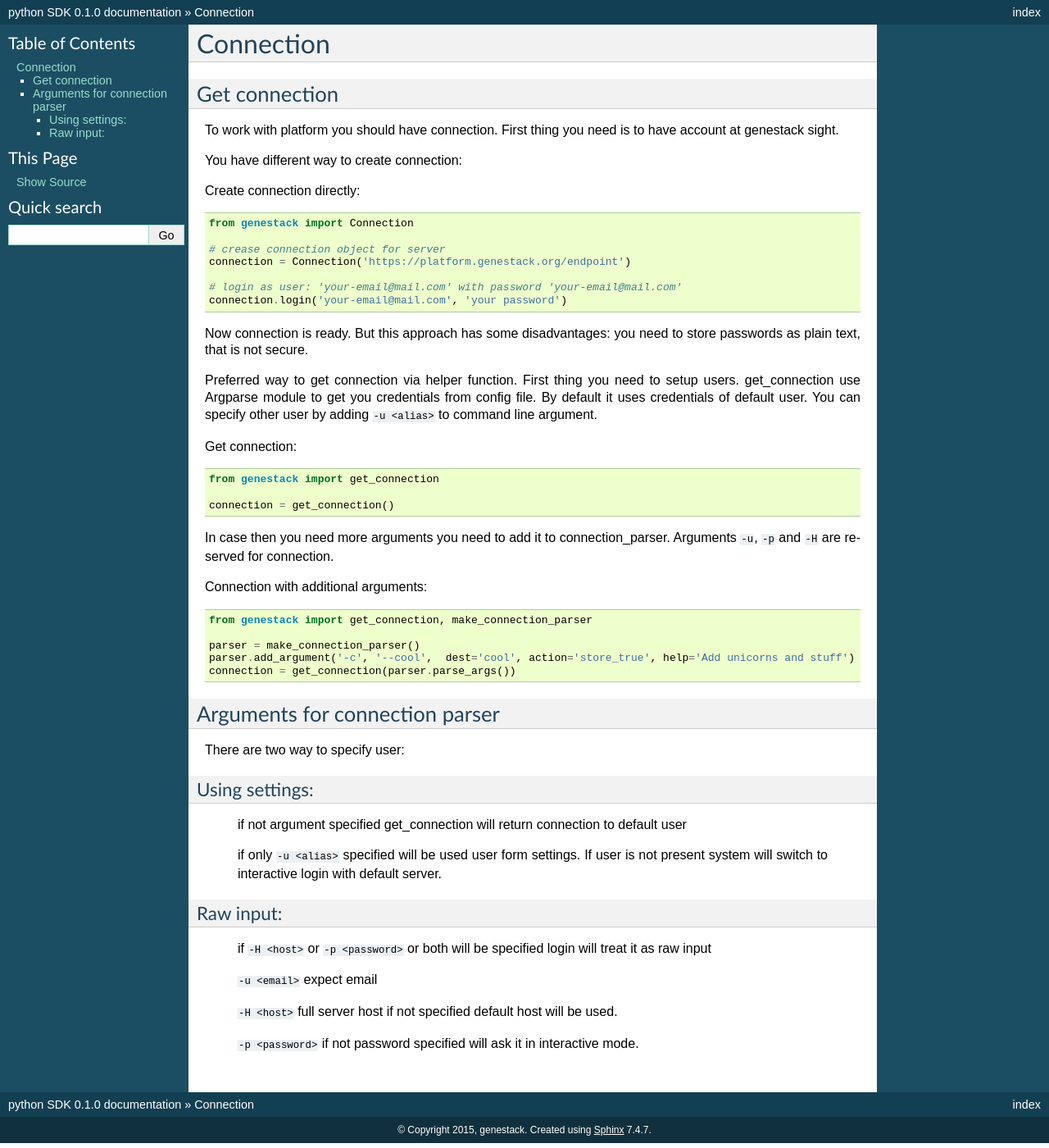
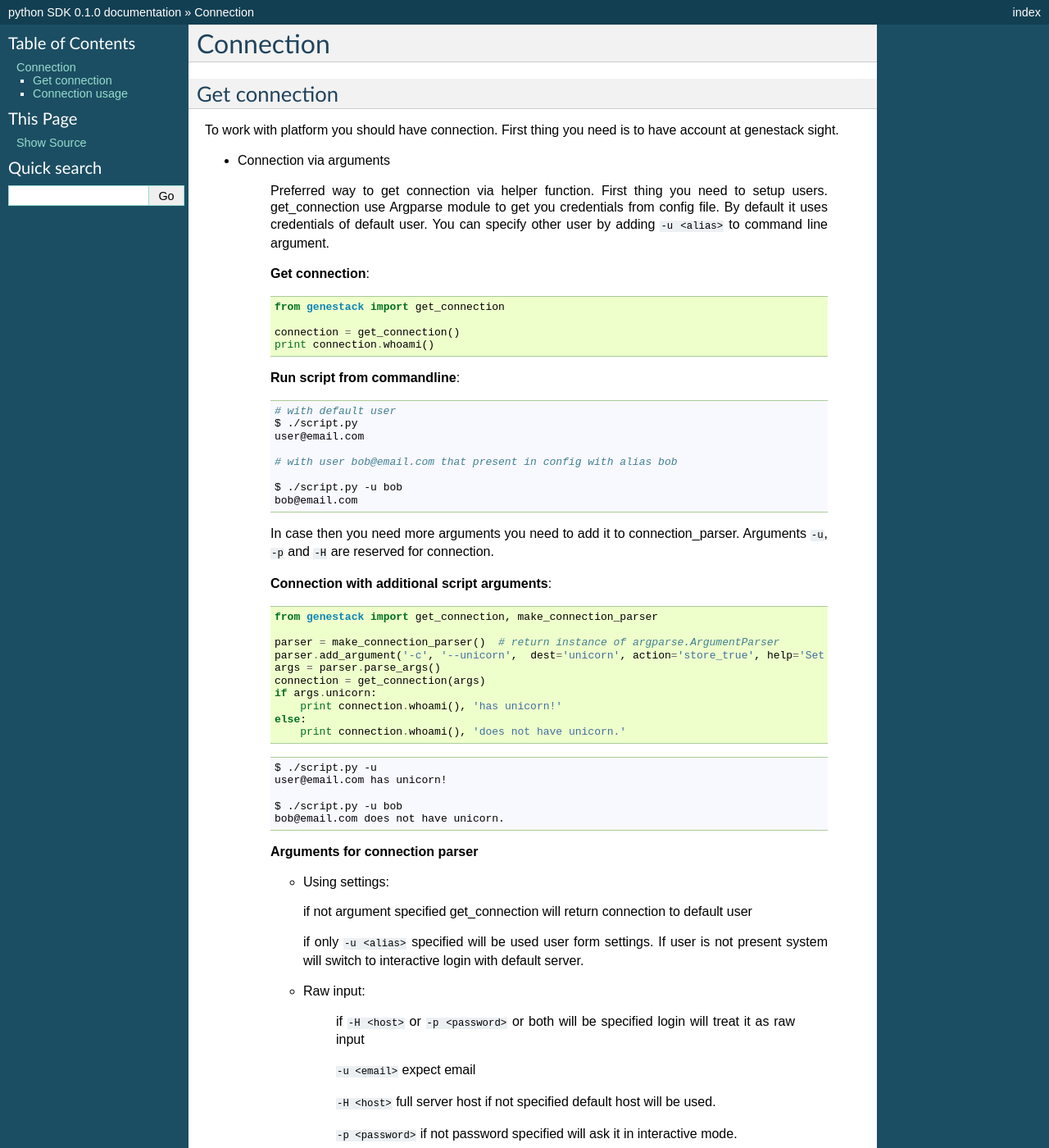
Before and after one commit to genestack/sdk, a Sphinx documentation site: the page built from docs/source/examples/connection.rst, in a window 1280 px wide and 1400 px high. Shown: the whole window at 82% size. Built offline with Sphinx 7.4.7, drawn with Linux system fonts in a browser that asks for light colours; the version number is read from the project's files by our own code; some of the changed text lies outside the part shown.

Commit message:
Update docs.

```diff
--- a/docs/source/examples/connection.rst
+++ b/docs/source/examples/connection.rst
@@ -6,61 +6,127 @@
 
 To work with platform you should have connection. First thing you need is to have account at genestack sight.
 
-You have different way to create connection:
-
-Create connection directly::
-
-    from genestack import Connection
-
-    # crease connection object for server
-    connection = Connection('https://platform.genestack.org/endpoint')
-
-    # login as user: 'your-email@mail.com' with password 'your-email@mail.com'
-    connection.login('your-email@mail.com', 'your password')
-
-Now connection is ready. But this approach has some disadvantages: you need to store passwords as plain text, that is not secure.
-
-Preferred way to get connection via helper function.  First thing you need to setup users.
-get_connection use Argparse module to get you credentials from config file. By default it uses credentials of default user.
-You can specify other user by adding ``-u <alias>`` to command line argument.
-
-Get connection::
-
-    from genestack import get_connection
-
-    connection = get_connection()
+* Connection via arguments
 
 
-In case then you need more arguments you need to add it to connection_parser. Arguments ``-u``, ``-p`` and ``-H`` are reserved for connection.
+    Preferred way to get connection via helper function.  First thing you need to setup users.
+    get_connection use Argparse module to get you credentials from config file. By default it uses credentials of default user.
+    You can specify other user by adding ``-u <alias>`` to command line argument.
+
+    **Get connection**::
+
+        from genestack import get_connection
+
+        connection = get_connection()
+        print connection.whoami()
 
 
-Connection with additional arguments::
-
-    from genestack import get_connection, make_connection_parser
-
-    parser = make_connection_parser()
-    parser.add_argument('-c', '--cool',  dest='cool', action='store_true', help='Add unicorns and stuff')
-    connection = get_connection(parser.parse_args())
+    **Run script from commandline**:
 
 
-Arguments for connection parser
-===============================
+    .. code-block:: sh
 
-There are two way to specify user:
+        # with default user
+        $ ./script.py
+        user@email.com
 
-Using settings:
-^^^^^^^^^^^^^^^
+        # with user bob@email.com that present in config with alias bob
 
-  if not argument specified get_connection will return connection to default user
+        $ ./script.py -u bob
+        bob@email.com
 
-  if only ``-u <alias>`` specified will be used user form settings. If user is not present system will switch to interactive login with default server.
 
-Raw input:
-^^^^^^^^^^
-  if ``-H <host>`` or ``-p <password>`` or both will be specified login will treat it as raw input
+    In case then you need more arguments you need to add it to connection_parser. Arguments ``-u``, ``-p`` and ``-H`` are reserved for connection.
 
-  ``-u <email>`` expect email
 
-  ``-H <host>`` full server host if not specified default host will be used.
+    **Connection with additional script arguments**::
 
-  ``-p <password>`` if not password specified will ask it in interactive mode.
+        from genestack import get_connection, make_connection_parser
+
+        parser = make_connection_parser()  # return instance of argparse.ArgumentParser
+        parser.add_argument('-c', '--unicorn',  dest='unicorn', action='store_true', help='Set if you have unicorn.')
+        args = parser.parse_args()
+        connection = get_connection(args)
+        if args.unicorn:
+            print connection.whoami(), 'has unicorn!'
+        else:
+            print connection.whoami(), 'does not have unicorn.'
+
+
+    .. code-block:: sh
+
+        $ ./script.py -u
+        user@email.com has unicorn!
+
+        $ ./script.py -u bob
+        bob@email.com does not have unicorn.
+
+
+    **Arguments for connection parser**
+
+    * Using settings:
+
+      if not argument specified get_connection will return connection to default user
+
+      if only ``-u <alias>`` specified will be used user form settings. If user is not present system will switch to interactive login with default server.
+
+    * Raw input:
+
+        if ``-H <host>`` or ``-p <password>`` or both will be specified login will treat it as raw input
+
+        ``-u <email>`` expect email
+
+        ``-H <host>`` full server host if not specified default host will be used.
+
+        ``-p <password>`` if not password specified will ask it in interactive mode.
+
+        .. code-block:: sh
+
+            $ ./script.py -u user@email.com -H platform.genestack.org -p passwords
+
+
+* Create connection directly in code
+
+    This approach required more efforts and require so store your password as plain text.
+
+    ::
+
+        from genestack import Connection
+
+        # crease connection object for server
+        connection = Connection('https://platform.genestack.org/endpoint')
+
+        # login as user: 'user@email.com' with password 'password'
+        connection.login('user@email.com', 'password')
+        print connection.whoami()
+
+
+    Run script from commandline:
+
+    .. code-block:: sh
+
+        $ ./script.py
+        user@email.com
+
+Connection usage
+================
+
+
+With connection you can call application methods::
+
+    # whoami implementation.
+    application_id = 'signin'
+    method = 'whoami'
+
+    application = connection.application(application_id)
+    email = application.invoke(method)
+
+Method can access arguments. To invoke method you need to pass exactly same number of arguments of same type.
+
+.. TODO make table java python javascrpt serializable objects.
+
+
+You can send connection to predefined or own classes:
+ - Operations for managing files :doc:`files_util`
+ - Importing data :doc:`importers`
+ - Own created classes :doc:`own_classes`
--- a/docs/source/examples/file_utils.rst
+++ b/docs/source/examples/files_util.rst
@@ -1,4 +1,4 @@
-Files Util
+FilesUtil
 **********
 
 Find file/folder::
--- a/docs/source/examples/load_unaligned_reads.rst
+++ b/docs/source/examples/importers.rst
@@ -1,5 +1,5 @@
-Load unaligned reads
-********************
+Importers
+*********
 
 Load unaligned read script::
 
--- /dev/null
+++ b/docs/source/examples/own_classes.rst
@@ -0,0 +1,2 @@
+User defined classes
+********************
```
Also changed, not shown: docs/source/examples.rst (+5 -2 lines).
